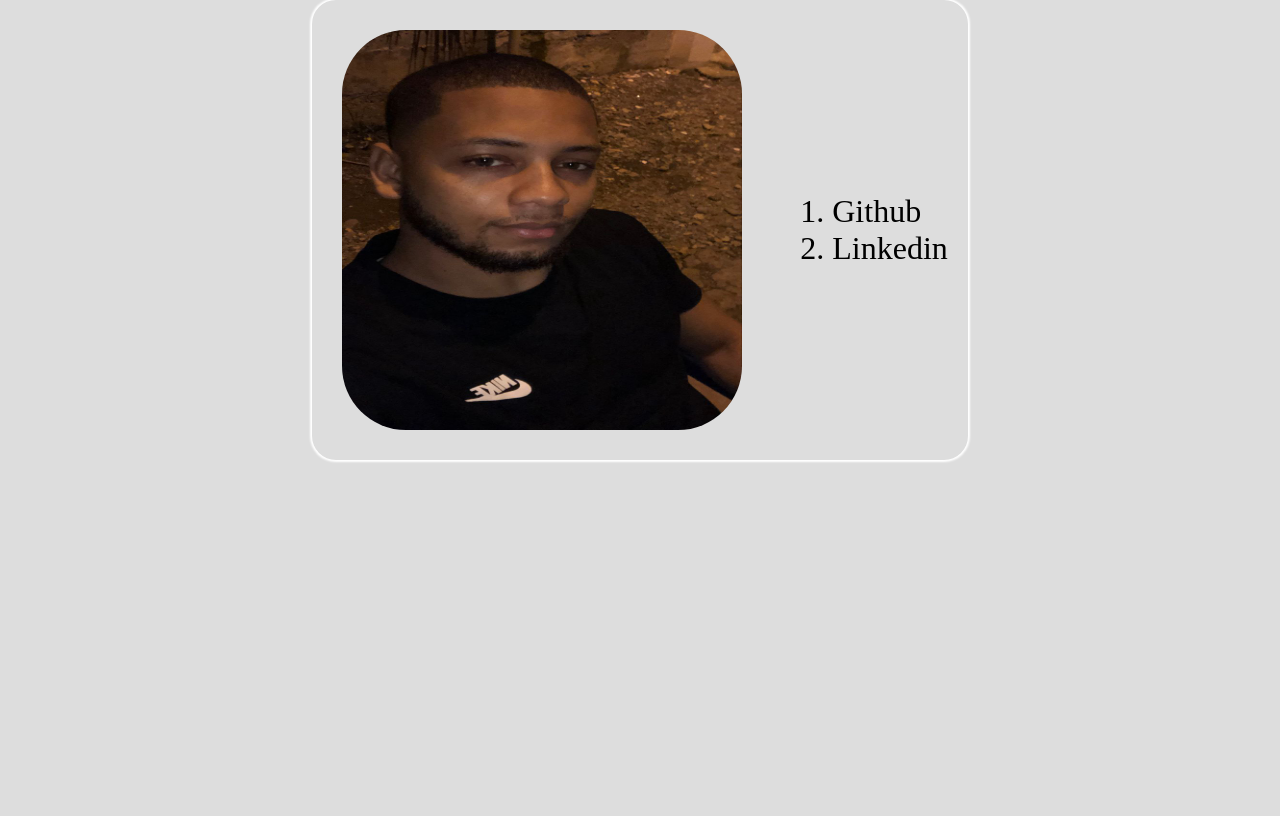
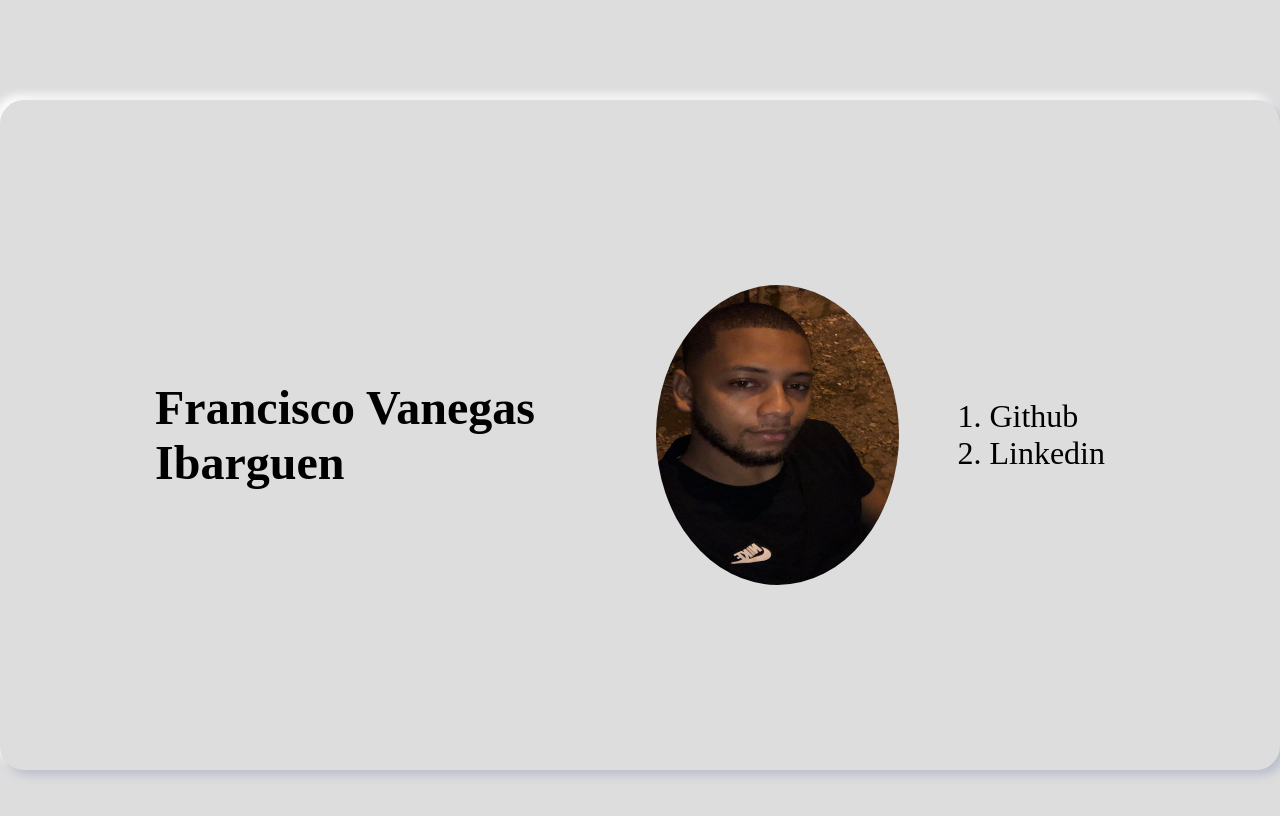
Before and after one commit to FranciscoDJVI/Javascript, a React (Create React App) app in the folder mifirstpage/: page /avatar in a window 1280 px wide. Shown: the top 816 px of the page. Built offline with nearby package versions, Linux system fonts and the light colour scheme.

Commit message:
fix: custom

```diff
--- a/mifirstpage/src/App.css
+++ b/mifirstpage/src/App.css
@@ -42,10 +42,10 @@ body {
 }
 
 .avatar-img {
-  width: 400px;
-  height: 400px;
+  width: 300px;
+  height: 300px;
   margin: 30px;
-  border-radius: 64px;
+  border-radius: 50%;
 }
 
 .presentation-text {
--- a/mifirstpage/src/App.js
+++ b/mifirstpage/src/App.js
@@ -12,7 +12,6 @@ function App() {
   return (
     <Routes>
       <Route path="/" element={<Home />} />
-      <Route path="/title-portafolio" element={<TitlePortafolio />} />
       <Route path="/avatar" element={<Avatar />} />
       <Route path="/presentation" element={<PresentationText />} />
       <Route path="/estudies" element={<Estudies />} />
--- a/mifirstpage/src/components/Avatar.js
+++ b/mifirstpage/src/components/Avatar.js
@@ -7,13 +7,19 @@ const customStyle = {
   alignItems: "center",
   marginBottom: "500px",
   fontSize: "2rem",
+  background: "var(--principal-color)",
   borderRadius: "24px",
   boxShadow: "0 0 2px 2px #ffffff",
+  border: "5px var(--principal-color) solid",
+  padding: "150px",
+  marginTop: "100px",
+  boxShadow: "5px 5px 10px #babecc, -5px -5px 10px #ffffff",
 };
 
 function Avatar() {
   return (
     <div clasName="avatar" style={customStyle}>
+      <h2>Francisco Vanegas Ibarguen</h2>
       <motion.img
         initial={{ opacity: 0, y: -20 }}
         animate={{ opacity: 1, y: 0 }}
--- a/mifirstpage/src/components/Home.js
+++ b/mifirstpage/src/components/Home.js
@@ -11,7 +11,6 @@ function Home() {
   return (
     <div className="container">
       <NavBar />
-      <TitlePortafolio />
       <Avatar />
       <FadeInSection>
         <PresentationText />
```
